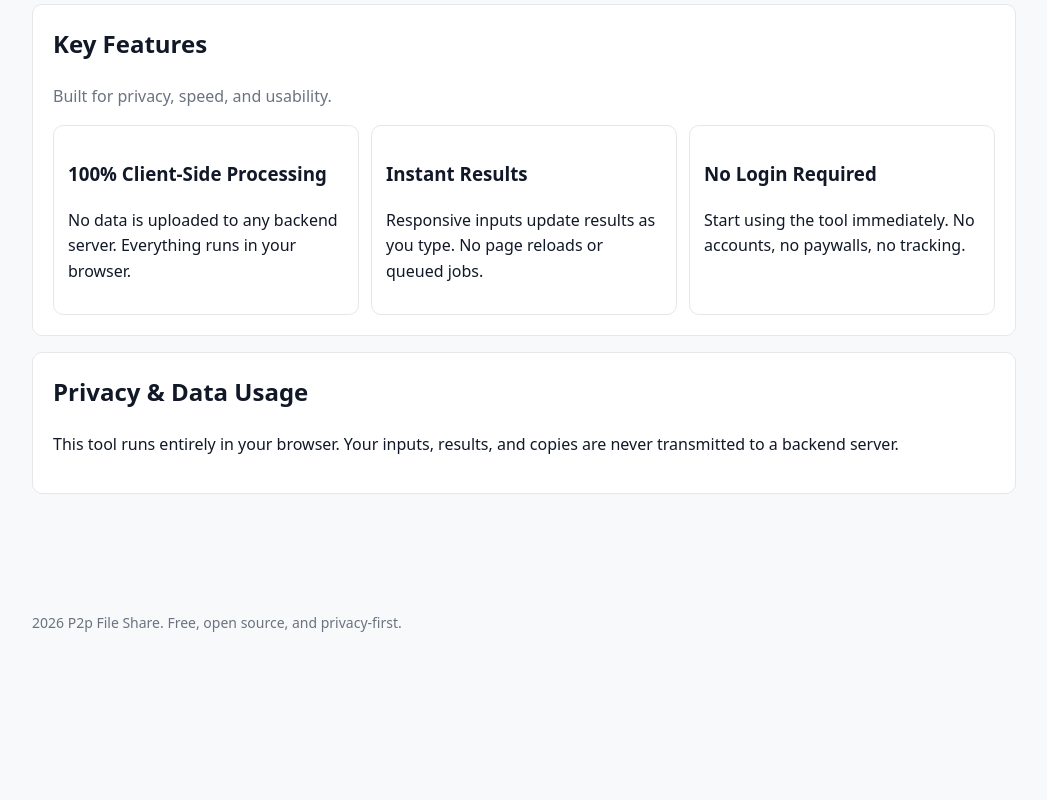
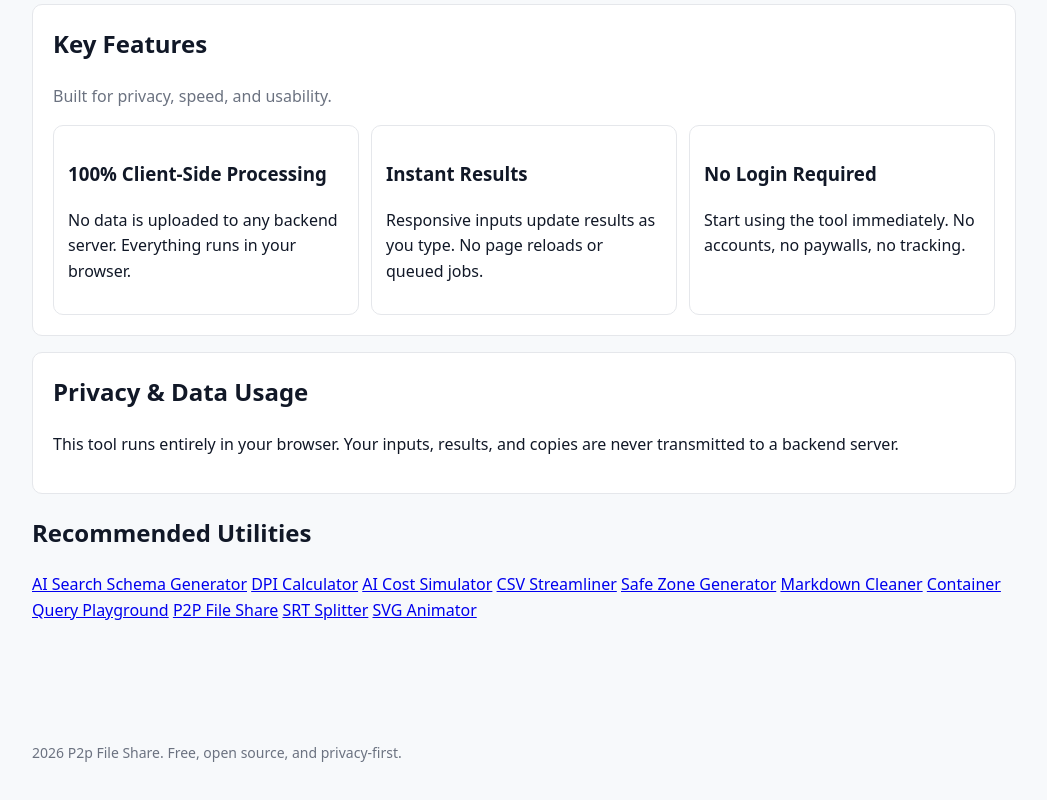
Before and after one commit to rmwallace777-debug/p2p-file-share, a website built with Vite: page index.html in a window 1280 px wide. Shown: the part 1029-1829 px from the top of the page, without its empty margins (116-1163 px from the left). Before the commit the page ends 1702 px from the top, so only its background shows below. Built offline with nearby package versions, Linux system fonts and the light colour scheme.

Commit message:
feat: add crosslinking footer to all tools

```diff
--- a/index.html
+++ b/index.html
@@ -122,6 +122,22 @@
         This tool runs entirely in your browser. Your inputs, results, and copies are never transmitted to a backend server.
       </p>
     </section>
+
+  <section class="site-crosslinks" aria-label="Recommended utilities">
+    <h2>Recommended Utilities</h2>
+    <div class="crosslink-grid">
+      <a class="crosslink" href="https://utilitylab.dev/ai-search-schema-generator">AI Search Schema Generator</a>
+      <a class="crosslink" href="https://utilitylab.dev/dpi-calculator">DPI Calculator</a>
+      <a class="crosslink" href="https://utilitylab.dev/ai-cost-simulator">AI Cost Simulator</a>
+      <a class="crosslink" href="https://utilitylab.dev/csv-streamliner">CSV Streamliner</a>
+      <a class="crosslink" href="https://utilitylab.dev/safe-zone-generator">Safe Zone Generator</a>
+      <a class="crosslink" href="https://utilitylab.dev/markdown-cleaner">Markdown Cleaner</a>
+      <a class="crosslink" href="https://utilitylab.dev/container-query-playground">Container Query Playground</a>
+      <a class="crosslink" href="https://utilitylab.dev/p2p-file-share">P2P File Share</a>
+      <a class="crosslink" href="https://utilitylab.dev/srt-splitter">SRT Splitter</a>
+      <a class="crosslink" href="https://utilitylab.dev/svg-animator">SVG Animator</a>
+    </div>
+  </section>
   </main>
 
   <footer class="site-footer">
```
